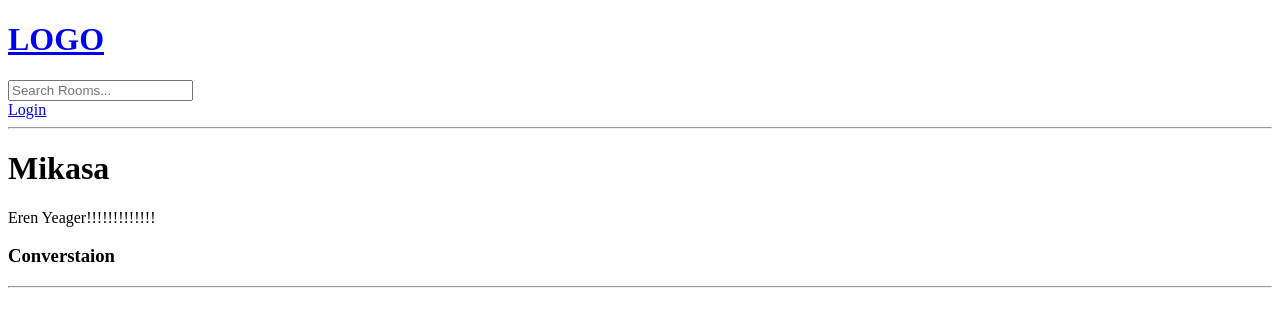
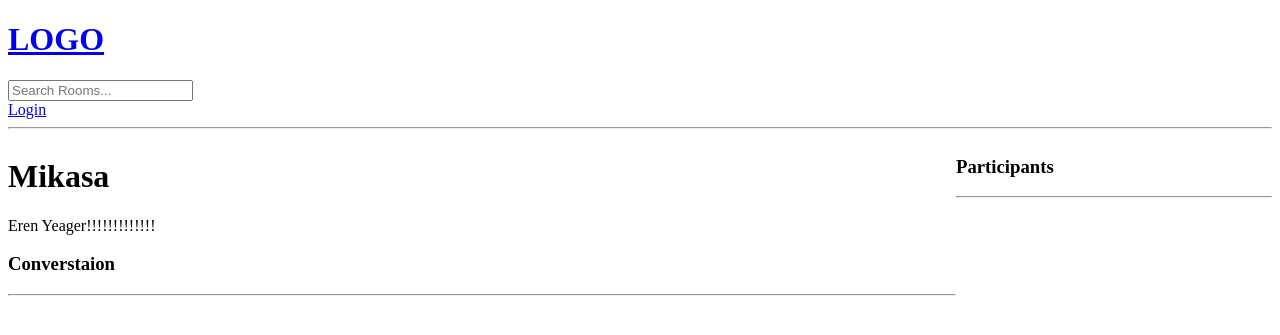
Before and after one commit to navanish07/EduConnect, a Django app: page /room/4/ in a window 1280 px wide. Shown: the top 335 px of the page. Run offline with Django 5.2, Linux system fonts and the light colour scheme; data comes from the database, SQL or seed files in the repository; both versions use the stored data as it was after the commit; data that the repository does not hold is empty.

Commit message:
error in rendering participants

```diff
--- a/EduConnect/base/models.py
+++ b/EduConnect/base/models.py
@@ -17,7 +17,7 @@ class Topic(models.Model):
 class Room(models.Model):
     host = models.ForeignKey(User, on_delete=models.SET_NULL, null=True)  # If user is deleted, set host to null
     topic = models.ForeignKey(Topic, on_delete=models.SET_NULL, null=True)  # If topic is deleted, set topic to null
-    # participants =
+    participants = models.ManyToManyField(User, related_name='participants', blank=True)  # blank is True because we don't want to force users to add participants
     name = models.CharField(max_length=200)
     description = models.TextField(null=True, blank=True)
     updated = models.DateTimeField(auto_now=True)
--- a/EduConnect/base/templates/base/room.html
+++ b/EduConnect/base/templates/base/room.html
@@ -1,20 +1,26 @@
-{% extends "main.html" %}
+{% extends "main.html" %} {% block content %}
 
-{% block content %}
+<style>
+  .room-container {
+    display: grid;
+    grid-template-columns: 3fr 1fr;
+  }
+</style>
 
-
+<div class="room-container">
+  <div>
     <h1>{{room.name}}</h1>
 
     <p>{{room.description}}</p>
 
     <div class="comment-wrapper">
       <h3>Converstaion</h3>
-    <hr>
+      <hr />
       {% for message in room_messages %}
       <div>
         <small>@{{message.user}} {{message.created|timesince}} ago </small>
         <p>{{message.body}}</p>
-        <hr>
+        <hr />
       </div>
       {% endfor %}
     </div>
@@ -23,10 +29,26 @@
     <div class="comment-form">
       <form method="POST" action="">
         {% csrf_token %}
-        <input type="text" name="body" placeholder="Type your message here...">
+        <input
+          type="text"
+          name="body"
+          placeholder="Type your message here..."
+        />
       </form>
     </div>
     {% endif %}
+  </div>
 
+  <div>
+    <h3>Participants</h3>
+    <hr>
+    <!-- not rendered reson:  -->
+    {% for user in participants %}
+    <div>
+      <p>@{{user.username}}</p>
+    </div>
+    {% endfor %}
+  </div>
+</div>
 
 {% endblock %}
--- a/EduConnect/base/views.py
+++ b/EduConnect/base/views.py
@@ -78,6 +78,7 @@ def home(request):
 def room(request, pk):
     room = Room.objects.get(id=pk)  # Get room from database with id=pk (primary key)
     room_messages = room.message_set.all().order_by('-created')  # Get all messages from database for this room
+    participants = room.participants.all()
 
     if request.method == 'POST':
         message = Message.objects.create(
@@ -88,7 +89,7 @@ def room(request, pk):
         return redirect('room', pk=room.id) # Redirect to room page with id=pk (primary key)
 
 
-    context = { 'room': room, 'room_messages': room_messages }
+    context = { 'room': room, 'room_messages': room_messages, 'participants': participants}
     return render(request, 'base/room.html', context)
 
 @login_required(login_url='login')
```
Also changed, not shown: EduConnect/base/migrations/0004_alter_room_options_room_participants.py (added), EduConnect/db.sqlite3. Lines whose indentation alone changed are shown as unchanged.
